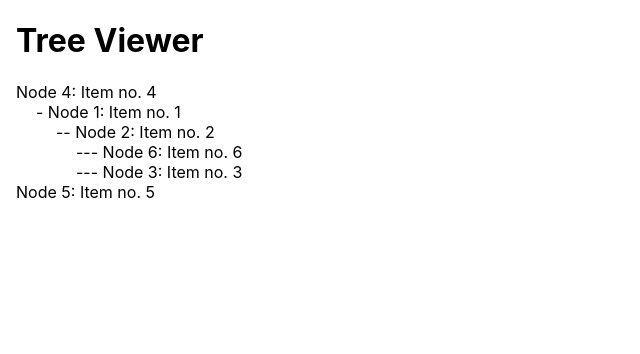
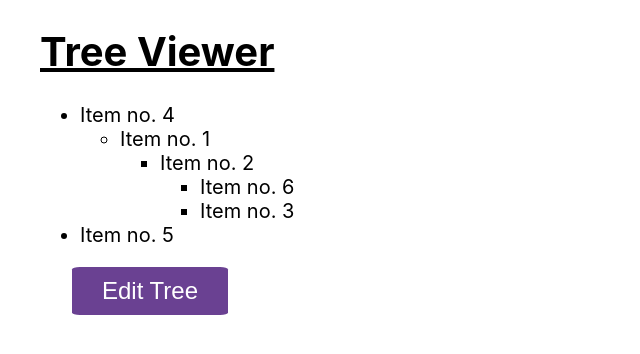
Before and after one commit to Mikynek/tree-viewer-arbo, a React (Create React App) app in the folder tree-viewer/: page / in a window 1280 px wide. Shown: the top 354 px of the page, without its empty margins (0-640 px from the left). Built offline with nearby package versions, Linux system fonts and the light colour scheme.

Commit message:
Upgraded viewer to list, update styling and add "Edit Tree" button

```diff
--- a/tree-viewer/src/App.css
+++ b/tree-viewer/src/App.css
@@ -1,3 +1,31 @@
 .App {
-  margin: 1rem 1rem;
+  font-size: 1.25rem;
+  color: var(--grey-600);
+  width: 100%;
+  max-width: 1200px;
+  margin-left: auto;
+  margin-right: auto;
+  padding-left: 20px;
+  padding-right: 20px;
 }
+
+h1 {
+  text-decoration: underline;
+}
+
+.FormButton {
+  background-color: var(--purple-static);
+  color: var(--white);
+  border-radius: 5%;
+  padding: 10px 30px;
+  font-size: 1.5rem;
+  text-decoration: none;
+  border: none;
+  cursor: pointer;
+  transition: background-color 0.3s;
+  margin-left: 2rem;
+}
+
+.FormButton:hover {
+  background-color: var(--purple-hover);
+}
--- a/tree-viewer/src/App.js
+++ b/tree-viewer/src/App.js
@@ -6,7 +6,8 @@ class App extends React.Component {
   render() {
     return (
       <div className="App">
-        <TreeViewer/>
+        <TreeViewer />
+        <button className='FormButton' onClick={() => console.log('open pop-up')}>Edit Tree</button>
       </div>
     );
   }
--- a/tree-viewer/src/TreeViewer.js
+++ b/tree-viewer/src/TreeViewer.js
@@ -1,13 +1,11 @@
 import React, { useEffect, useState } from 'react';
 
-const Node = ({ id, name, level }) => (
-    <div>
-        <div style={{ marginLeft: `${level * 20}px` }}>{`-`.repeat(level)} {`Node ${id}: ${name}`}</div>
-    </div>
+const Node = ({ id, name }) => (
+    <div>{`${name}`}</div>
 );
 
 const TreeViewer = () => {
-    const [nodes, setNodes] = useState([]);  // Initialize nodes state to an empty array
+    const [nodes, setNodes] = useState([]); // Initialize nodes state to an empty array
 
     useEffect(() => {
         const fetchData = async () => {
@@ -23,15 +21,24 @@ const TreeViewer = () => {
         fetchData();
     }, []);
 
-    const renderNodes = (data, parentId = 0, level = 0) =>
-        data
-            .filter((node) => node.parentId === parentId)   // Filter nodes with matching parentId
-            .map((nodeData) => (
-                <div key={nodeData.id}>
-                    <Node id={nodeData.id} name={nodeData.name} level={level} />
-                    {renderNodes(data, nodeData.id, level + 1)}
-                </div>
-            ));
+    const renderNodes = (data, parentId = 0) => {
+        const filteredNodes = data.filter((node) => node.parentId === parentId);    // Filter nodes with matching parentId
+
+        if (filteredNodes.length === 0) {
+            return null;
+        }
+
+        return (
+            <ul>
+                {filteredNodes.map((nodeData) => (
+                    <li key={nodeData.id}>
+                        <Node id={nodeData.id} name={nodeData.name} />
+                        {renderNodes(data, nodeData.id)}
+                    </li>
+                ))}
+            </ul>
+        );
+    };
 
     return (
         <div>
--- a/tree-viewer/src/index.css
+++ b/tree-viewer/src/index.css
@@ -1,6 +1,24 @@
+:root {
+  --black: black;
+  --black-2: #0d0d0c;
+  --white: white;
+  --gray-footer: #646464;
+  --gray-200: #e6e6e5;
+  --purple-static: #6a4192;
+  --gray-400: #9d9d95;
+  --green-static: #89be43;
+  --green-hover: #7aab3b;
+  --gray-700: #1d1d1b;
+  --gray-100: #f2f2f2;
+  --gray-300: #c2c2bd;
+  --gray-500: #353531;
+  --purple-hover: #804fb0;
+  --gray-600: #282825;
+}
+
 body {
   margin: 0;
-  font-family: -apple-system, BlinkMacSystemFont, 'Segoe UI', 'Roboto', 'Oxygen',
+  font-family: 'Poppins', -apple-system, BlinkMacSystemFont, 'Segoe UI', 'Roboto', 'Oxygen',
     'Ubuntu', 'Cantarell', 'Fira Sans', 'Droid Sans', 'Helvetica Neue',
     sans-serif;
   -webkit-font-smoothing: antialiased;
```
